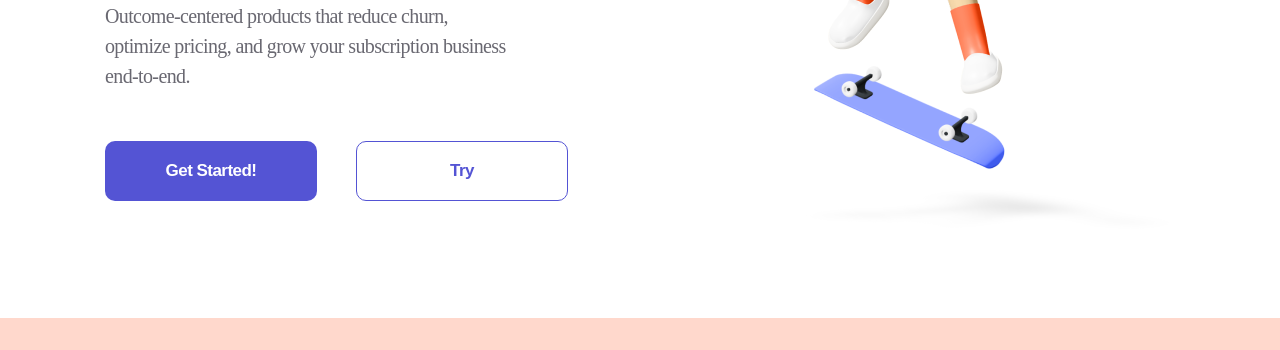
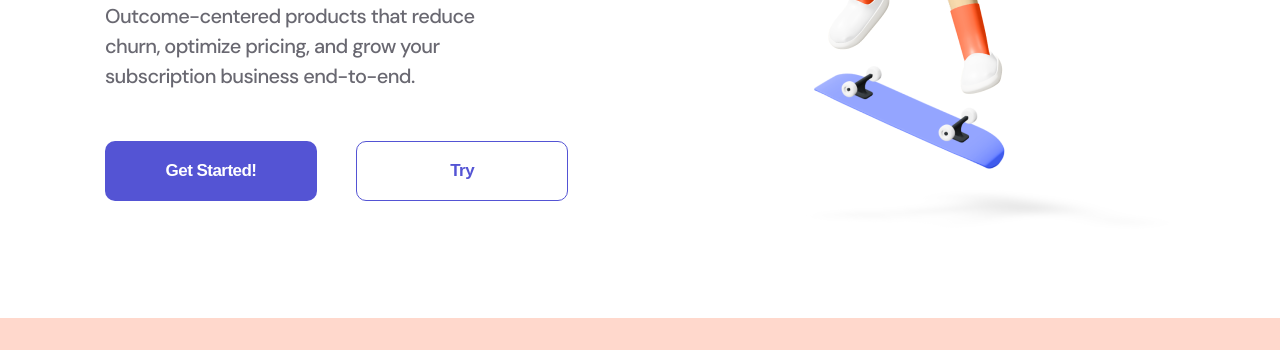
Before and after one commit to vpurpleplant/firstproj, a plain HTML site: page index.html in a window 1280 px wide. Shown: the part 543-893 px from the top of the page. Drawn offline with nearby package versions, Linux system fonts and the light colour scheme.

Commit message:
Add files via upload

```diff
--- a/style/style.css
+++ b/style/style.css
@@ -1,8 +1,5 @@
-*{
-  margin: 0;
-  padding: 0;
-  font-size: 16px;
-  font-weight: normal;
+body{
+    font-family: 'DM Sans', sans-serif;
 }
 
 .container{
```
